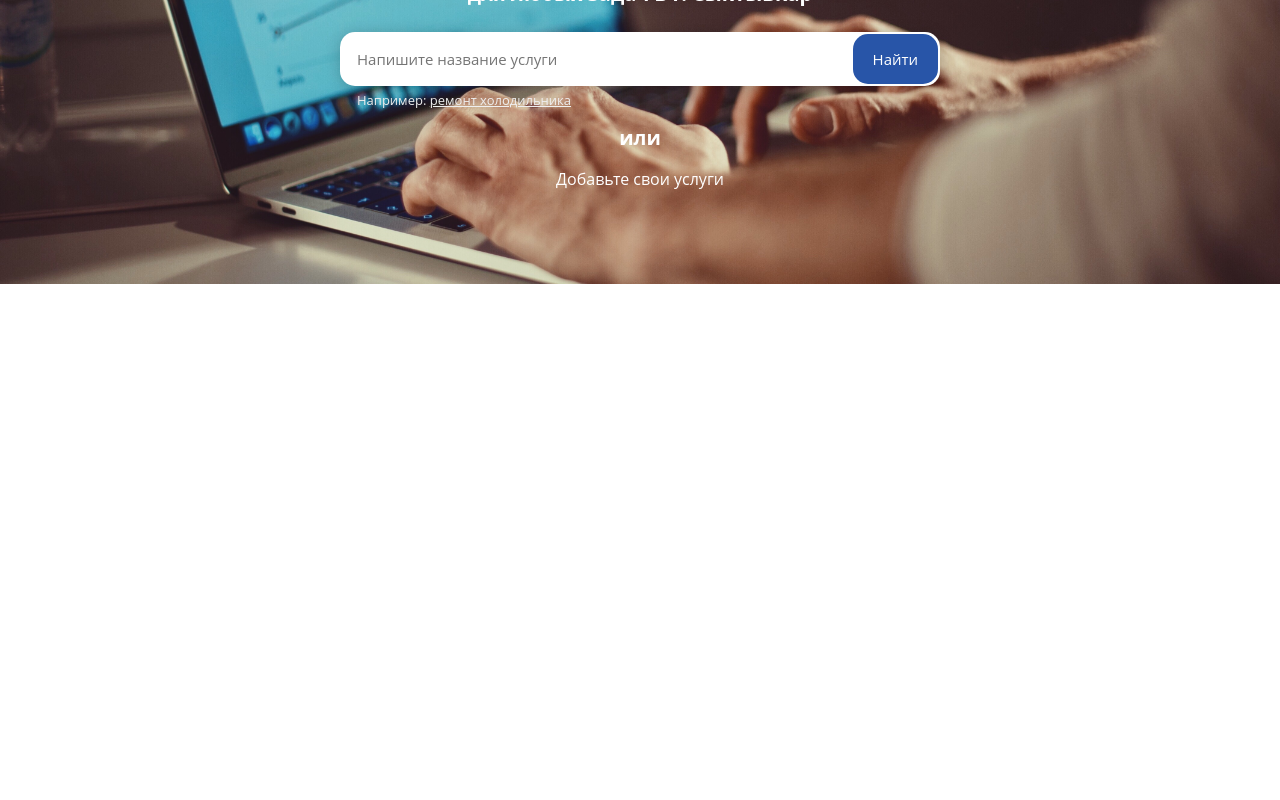
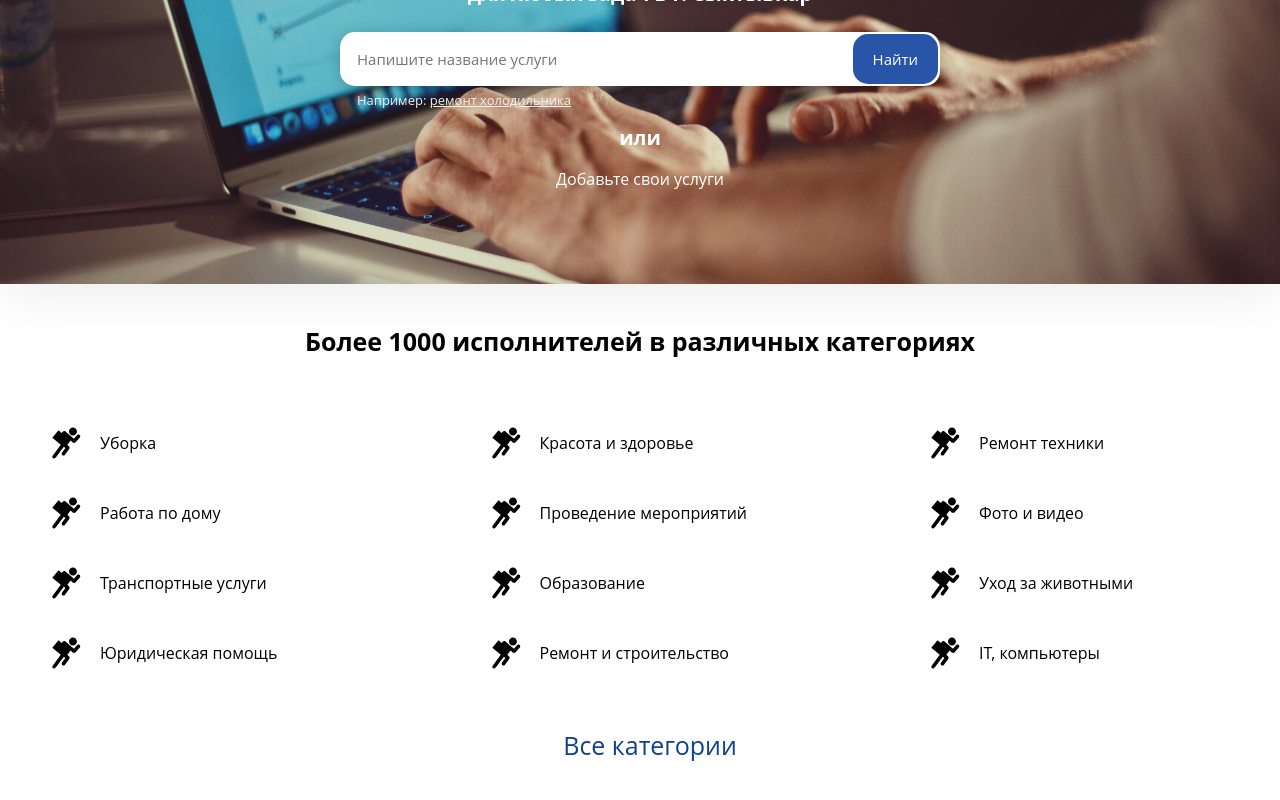
Before and after one commit to handDO/reactfront, a React (Create React App) app: page / in a window 1280 px wide. Shown: the part 216-1016 px from the top of the page. Before the commit the page ends 800 px from the top, so only its background shows below. Built offline with nearby package versions, Linux system fonts and the light colour scheme.

Commit message:
Added 'categories' component to the main page

```diff
--- a/src/App.jsx
+++ b/src/App.jsx
@@ -1,14 +1,19 @@
 import React, { Component } from 'react';
 import './css/App.css';
 import Header from './components/header';
-import Description from './components/description';
+import Search from './components/mainpage/search';
+import Categories from './components/mainpage/categories';
+
 
 class App extends Component {
   render() {
-    return (<div><div className="wrapper">
-              <Header/>
-            </div>
-            <Description/></div>);
+    return (<div>
+              <div className="wrapper">
+                <Header/>
+              </div>
+              <Search/>
+              <Categories/>
+            </div>);
   }
 }
 export default App;
--- a/src/components/header.jsx
+++ b/src/components/header.jsx
@@ -1,5 +1,5 @@
 import React, { Component } from 'react';
-import Menu from './menu';
+import Menu from './mainpage/menu';
 
 export default class Header extends Component {
   render() {
--- /dev/null
+++ b/src/components/mainpage/categories.jsx
@@ -0,0 +1,23 @@
+import React, { Component } from 'react';
+
+const catNames = [
+  'Уборка', 'Красота и здоровье', 'Ремонт техники', 'Работа по дому', 'Проведение мероприятий', 'Фото и видео', 'Транспортные услуги', 'Образование', 'Уход за животными', 'Юридическая помощь', 'Ремонт и строительство', 'IT, компьютеры'
+];
+
+export default class Categories extends Component {
+  render() {
+    return (<section className="categoriesbox wrapper">
+    <h1>Более 1000 исполнителей в различных категориях</h1>
+    <div className="categories">
+        {this.getCats()}
+    </div>
+    <a href="/projects" className="allcatsbut">Все категории</a>
+     </section>);
+  }
+  getCats() {
+    let cats = catNames.map((val, i) => {
+      return (<a href="/" key={i} className="category">{val}</a>);
+    });
+    return cats;
+  }
+}
--- a/src/components/description.jsx
+++ b/src/components/mainpage/search.jsx
@@ -1,9 +1,9 @@
 import React, { Component } from 'react';
 
-export default class Description extends Component {
+export default class Search extends Component {
   render() {
     return (
-      <section className="description">
+      <section className="searchbox">
         <h1>Поможем найти надёжного исполнителя</h1>
         <h2>для любых задач в г. Сыктывкар</h2>
         <div className="search">
--- a/src/css/App.css
+++ b/src/css/App.css
@@ -14,6 +14,7 @@ a {
   margin-left: 20px;
   color: #0f4191;
   transition: all 0.1s ease-in-out;
+  cursor: pointer;
 }
 a:hover {
   color: black;
@@ -57,7 +58,7 @@ header a:hover {
   width: 200px;
   height: 68px;
 }
-.description {
+.searchbox {
   width: 100%;
   height: 500px;
   display: flex;
@@ -70,8 +71,9 @@ header a:hover {
   padding: 30px;
   margin-top: -70px;
   padding-top: 70px;
+  box-shadow: 0 0 60px rgba(0, 0, 0, 0.1);
 }
-.description .search {
+.searchbox .search {
   background: white;
   padding: 2px;
   border-radius: 15px;
@@ -81,7 +83,7 @@ header a:hover {
   justify-content: spa;
   box-shadow: 0 2px 15px rgba(0, 0, 0, 0.2);
 }
-.description .search input[type="text"] {
+.searchbox .search input[type="text"] {
   width: 100%;
   border: none;
   padding: 15px;
@@ -89,10 +91,10 @@ header a:hover {
   outline: none;
   color: #404040;
 }
-.description .search input[type="text"]:focus {
+.searchbox .search input[type="text"]:focus {
   color: black;
 }
-.description .search input[type="button"] {
+.searchbox .search input[type="button"] {
   border: none;
   padding: 15px 20px;
   border-radius: 15px;
@@ -102,10 +104,10 @@ header a:hover {
   cursor: pointer;
   transition: all 0.1s ease-in-out;
 }
-.description .search input[type="button"]:hover {
+.searchbox .search input[type="button"]:hover {
   filter: brightness(1.3);
 }
-.description .example {
+.searchbox .example {
   color: #efefef;
   width: 100%;
   max-width: 600px;
@@ -113,50 +115,89 @@ header a:hover {
   font-size: 13px;
   margin-left: 34px;
 }
-.description .example a {
+.searchbox .example a {
   font: inherit;
   color: #efefef;
   margin-left: 0px;
   text-decoration: underline;
 }
-.description .example a:hover {
+.searchbox .example a:hover {
   color: white;
 }
-.description h1,
-.description h2 {
+.searchbox h1,
+.searchbox h2 {
   color: white;
   text-align: center;
-}
-.description h1 {
   font-size: 45px;
 }
-.description h2 {
+.searchbox h2 {
   font-size: 20px;
 }
-.description h2:nth-of-type(1) {
+.searchbox h2:nth-of-type(1) {
   margin-bottom: 25px;
 }
-.description h2:nth-of-type(2) {
+.searchbox h2:nth-of-type(2) {
   margin-top: 15px;
   margin-bottom: 17px;
 }
-.description .addservice {
+.searchbox .addservice {
   color: white;
   margin-left: 0;
   font-size: 16px;
   text-align: center;
 }
+.categoriesbox {
+  padding: 40px;
+  display: flex;
+  flex-direction: column;
+  justify-content: center;
+  align-items: center;
+}
+.categoriesbox .categories {
+  display: flex;
+  flex-wrap: wrap;
+  margin-top: 50px;
+  justify-content: space-between;
+}
+.categoriesbox .categories .category {
+  width: 321px;
+  height: 70px;
+  line-height: 70px;
+  font-size: 16px;
+  padding-left: 60px;
+  margin: 0;
+}
+.categoriesbox .categories .category:before {
+  content: '';
+  width: 50px;
+  height: 50px;
+  background: url(../img/cats.svg);
+  background-position: 0 0;
+  position: absolute;
+  margin: 10px 0 0 -60px;
+}
+.categoriesbox .categories a {
+  color: black;
+}
+.categoriesbox h1 {
+  font-size: 25px;
+  text-align: center;
+}
+.categoriesbox .allcatsbut {
+  font-size: 25px;
+  margin-top: 40px;
+}
 @media screen and (max-width: 750px) {
-  .description {
+  .searchbox {
     background-size: auto 100%;
   }
 }
-@media screen and (max-width: 452px) {
-  .description h1 {
+@media screen and (max-width: 469px) {
+  .searchbox h1 {
     font-size: 35px;
     margin-bottom: 10px;
   }
-  .description h2 {
+  .searchbox h2 {
     font-size: 15px;
   }
   .logo {
@@ -164,5 +205,6 @@ header a:hover {
   }
   .login {
     margin-right: 25px;
+    display: none;
   }
 }
--- a/src/css/App.less
+++ b/src/css/App.less
@@ -16,6 +16,7 @@ a {
     margin-left: 20px;
     color: #0f4191;
     transition: all 0.1s ease-in-out;
+    cursor: pointer;
     &:hover {
         color: black;
         text-decoration: underline;
@@ -65,7 +66,7 @@ header {
     height: 68px;
 }
 
-.description {
+.searchbox {
     width: 100%;
     height: 500px;
     display: flex;
@@ -78,6 +79,7 @@ header {
     padding: 30px;
     margin-top: -70px;
     padding-top: 70px;
+    box-shadow: 0 0 60px rgba(0, 0, 0, 0.1);
     .search {
         background: white;
         padding: 2px;
@@ -133,8 +135,6 @@ header {
     h2 {
         color: white;
         text-align: center;
-    }
-    h1 {
         font-size: 45px;
     }
     h2 {
@@ -155,14 +155,56 @@ header {
     }
 }
 
+.categoriesbox {
+    padding: 40px;
+    display: flex;
+    flex-direction: column;
+    justify-content: center;
+    align-items: center;
+    .categories {
+        display: flex;
+        flex-wrap: wrap;
+        margin-top: 50px;
+        justify-content: space-between;
+        .category {
+            width: 321px;
+            height: 70px;
+            line-height: 70px;
+            font-size: 16px;
+            padding-left: 60px;
+            margin: 0;
+            &:before {
+                content: '';
+                width: 50px;
+                height: 50px;
+                background: url(../img/cats.svg);
+                background-position: 0 0;
+                position: absolute;
+                margin: 10px 0 0 -60px;
+            }
+        }
+        a {
+            color: black;
+        }
+    }
+    h1 {
+        font-size: 25px;
+        text-align: center;
+    }
+    .allcatsbut {
+        font-size: 25px;
+        margin-top: 40px;
+    }
+}
+
 @media screen and (max-width: 750px) {
-    .description {
+    .searchbox {
         background-size: auto 100%;
     }
 }
 
-@media screen and (max-width: 452px) {
-    .description {
+@media screen and (max-width: 469px) {
+    .searchbox {
         h1 {
             font-size: 35px;
             margin-bottom: 10px;
@@ -176,5 +218,6 @@ header {
     }
     .login {
         margin-right: 25px;
+        display: none;
     }
 }
```
Also changed, not shown: src/components/mainpage/advantages.jsx (added, +21 -0 lines), src/components/mainpage/menu.jsx (renamed from src/components/menu.jsx), src/img/cats.svg (added).
